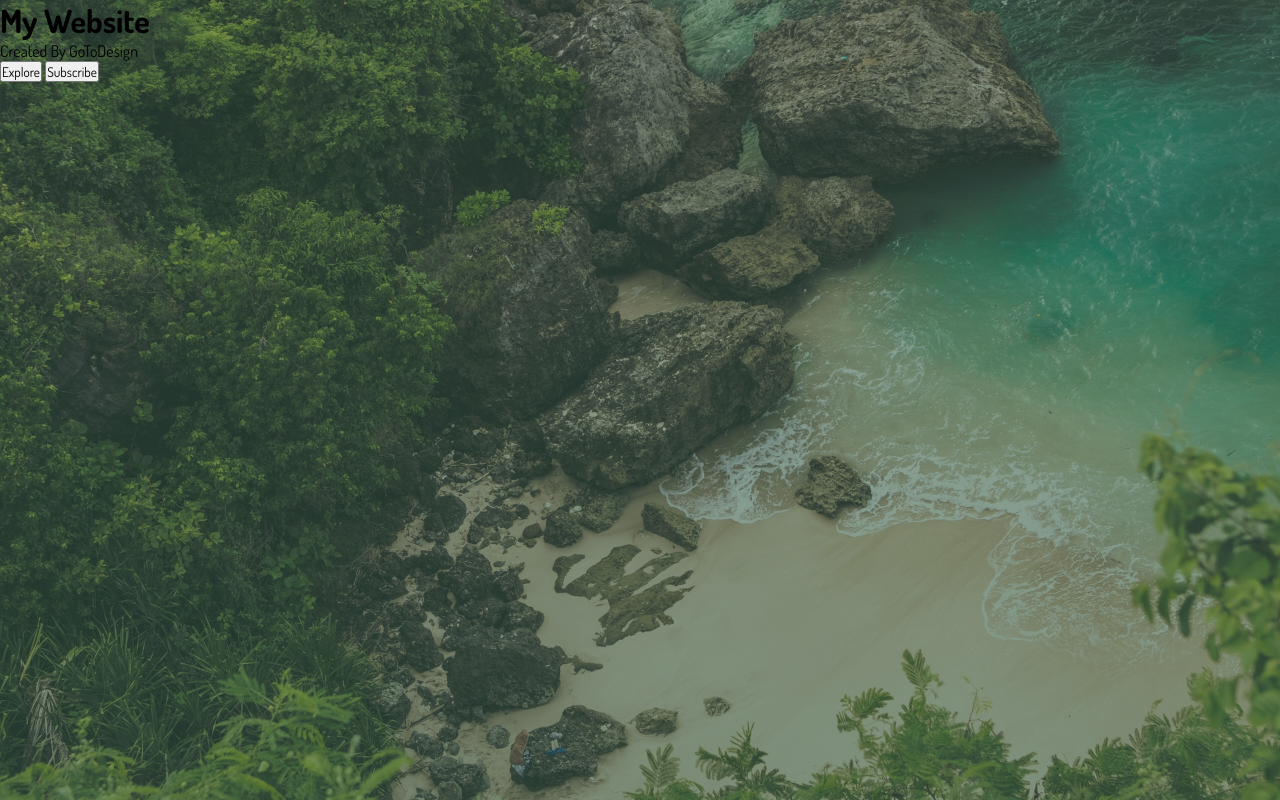
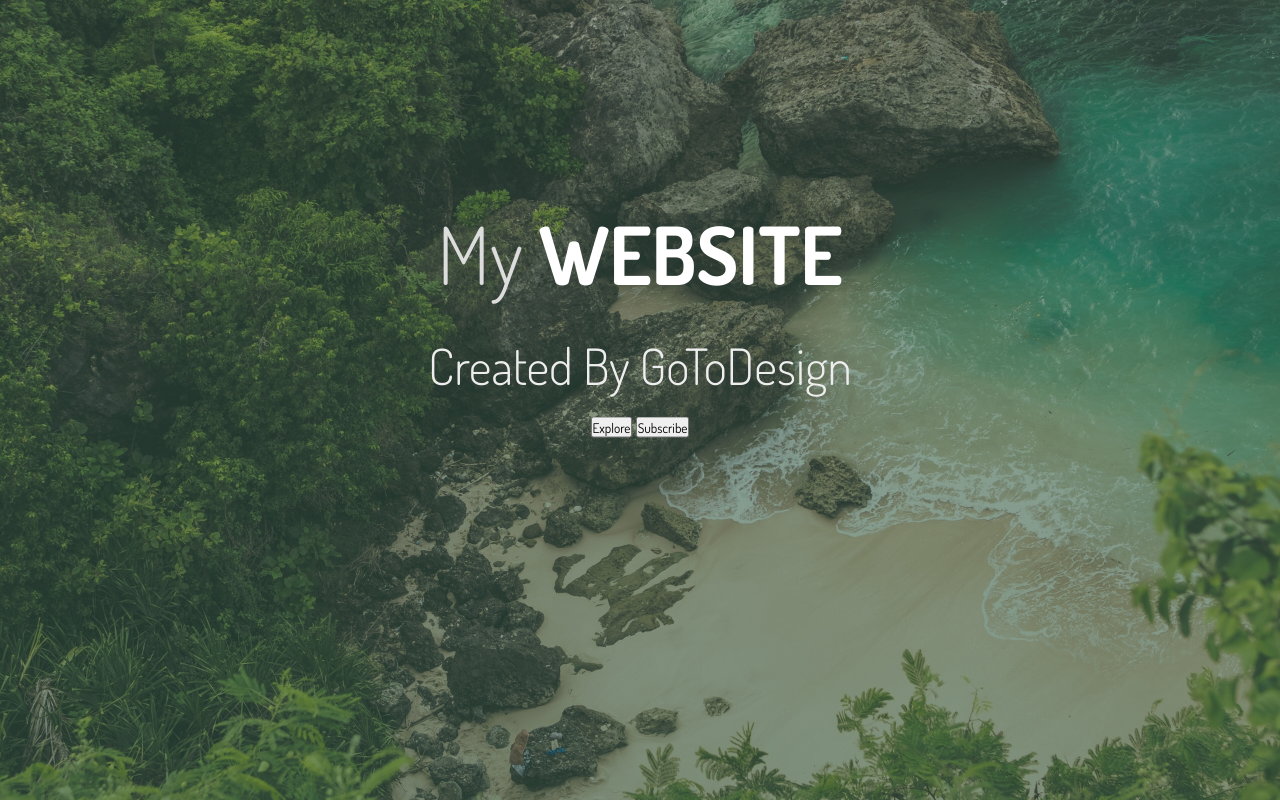
Before and after one commit to tod619/AnimatedLandingPage, a plain HTML site: page index.html in a window 1280 px wide. Drawn offline with Linux system fonts and the light colour scheme.

Commit message:
Add style to banner + h1 + p in style.css file

```diff
--- a/style.css
+++ b/style.css
@@ -14,3 +14,32 @@
                 url(images/bg.jpg) center no-repeat;
     background-size: cover;
 }
+
+.banner {
+    width: 100%;
+    position: absolute;
+    top: 40%;
+    left: 50%;
+    transform: translate(-50%, -50%);
+    text-align: center;
+}
+
+.banner h1 {
+    font-size: 80px;
+    color: #ddd;
+    font-weight: 300;
+    margin-bottom: 30px;
+}
+
+.banner span {
+    text-transform: uppercase;
+    font-weight: 700;
+    color: #fff;
+}
+
+.banner p {
+    font-size: 50px;
+    font-weight: 300;
+    color: #eee;
+    margin-bottom: 20px;
+}
```
